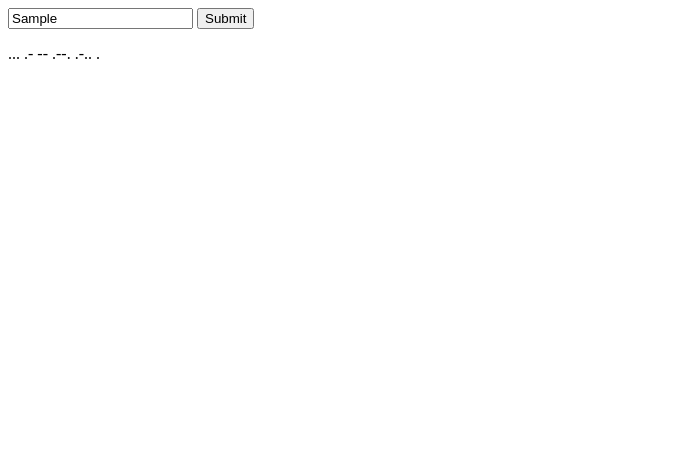
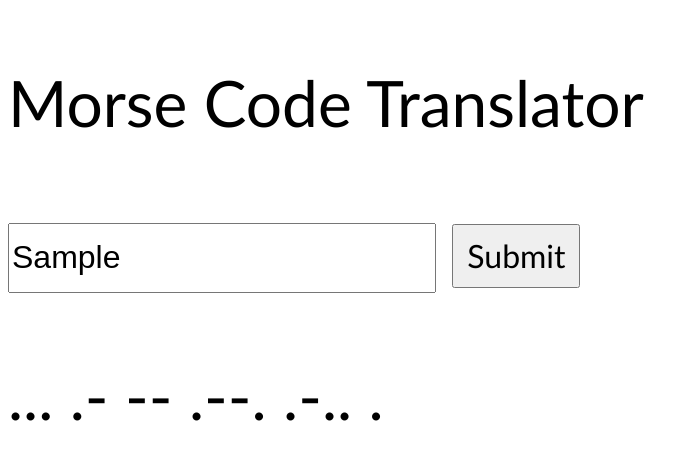
Before and after one commit to ConHiggins/oxnaTechTest_2, a website with bundled scripts: page index.html in a window 1280 px wide. Both pictures are taken after typing "Sample" into the empty fields and a click on the button "Submit". Shown: the whole page, without its empty margins (0-699 px from the left). Built offline with nearby package versions, Linux system fonts and the light colour scheme.

Commit message:
added basic tests and improved english>morse accuracy

```diff
--- a/app.js
+++ b/app.js
@@ -1,42 +1,15 @@
 import { morseArray } from "./data/morseArray.js"
-
+import { translate, printTranslate } from "./functions.js";
 
 const userInput = document.querySelector(".user-input-text");
 const button = document.querySelector(".output-button");
 const answer = document.querySelector(".output");
 
 
-export const translate = (input) => {
 
-    let outputArr = [];
-    let individualLetters = Array.from(input.toUpperCase().split(""));
-
-    for(let i=0; i<individualLetters.length; i++) {
-
-        let ASCIIchar = individualLetters[i].charCodeAt(0);
-        if((ASCIIchar >= 65 && ASCIIchar <= 90) || (ASCIIchar >= 48 && ASCIIchar <= 57))
-            {outputArr.push(morseArray[ASCIIchar-65]);
-            outputArr.push(" ");}
-
-
-
-    }
-
-    let result =  outputArr.join("");
-
-    return result;
-
-}
-
-export const printTranslate = (input) => {
-
-    console.log(input);
-    return answer.innerText = String(translate(input));
-
-}
 
 button.addEventListener("click", () => {
 
-    printTranslate(userInput.value);
+    answer.innerText = printTranslate(userInput.value);
 
 });
--- a/app.test.js
+++ /dev/null
@@ -1,9 +0,0 @@
-import { translate, printranslate } from "./app.js";
-
-
-it("returns morse code", () => {
-
-    printranslate("a1");
-
-    expect(result).toBe(".-.----");
-})
--- a/data/morseArray.js
+++ b/data/morseArray.js
@@ -25,6 +25,7 @@ export const morseArray =
 "-..-", // X
 "-.--", // Y
 "--..", // Z
+"-----", // 0
 ".----", // 1
 "..---", // 2
 "...--", // 3
@@ -34,4 +35,4 @@ export const morseArray =
 "--...", // 7
 "---..", // 8
 "----.", // 9
-"-----"]; // 0
+];
--- /dev/null
+++ b/functions.js
@@ -0,0 +1,33 @@
+import { morseArray } from "./data/morseArray.js";
+
+export const translate = (input) => {
+
+    let outputArr = [];
+    let individualLetters = Array.from(input.toUpperCase().split(""));
+
+    for(let i=0; i<individualLetters.length; i++) {
+
+        let ASCIIchar = individualLetters[i].charCodeAt(0);
+        if((ASCIIchar >= 65 && ASCIIchar <= 90) )
+            {outputArr.push(morseArray[ASCIIchar-65]);
+            outputArr.push(" "); }
+        else if (ASCIIchar >= 48 && ASCIIchar <= 57)
+            { outputArr.push(morseArray[ASCIIchar-22]);
+              outputArr.push(" ");}
+
+
+
+    }
+
+    let result =  outputArr.join("");
+
+    return result;
+
+}
+
+export const printTranslate = (input) => {
+
+    console.log(input);
+    return String(translate(input));
+
+}
--- /dev/null
+++ b/functions.test.js
@@ -0,0 +1,24 @@
+import { translate, printTranslate } from "./functions.js";
+
+
+it("returns correct morse code with spaces", () => {
+
+    let result = printTranslate("a2");
+
+    expect(result).toBe(".- ..--- ");
+})
+
+
+it("returns correct morse code with spaces", () => {
+
+    let result = printTranslate("b0");
+
+    expect(result).toBe("-... ----- ");
+})
+
+it("ignores special characters", () => {
+
+    let result = printTranslate("x/_=-=-y");
+
+    expect(result).toBe("-..- -.-- ");
+})
--- a/index.html
+++ b/index.html
@@ -10,6 +10,7 @@
 <body>
 
 
+    <p>Morse Code Translator</p>
     <input class="user-input-text"/>
     <button class="output-button">Submit</button>
     <p class="output"></p>
--- a/package.json
+++ b/package.json
@@ -3,7 +3,7 @@
   "version": "1.0.0",
   "description": "",
   "main": "app.js",
-  "type": "module",
+
   "scripts": {
     "test": "jest"
   },
--- a/styles.scss
+++ b/styles.scss
@@ -0,0 +1,21 @@
+
+
+body {
+
+    font-size: 4rem;
+    font-family: 'Trebuchet MS', 'Lucida Sans Unicode', 'Lucida Grande', 'Lucida Sans', Arial, sans-serif;
+}
+
+.user-input-text {
+
+    height: 4rem;
+    font-size: 2rem;
+}
+
+.output-button {
+
+    height: 4rem;
+    width: 8rem;
+    font-size: 2rem;
+    font-family: 'Trebuchet MS', 'Lucida Sans Unicode', 'Lucida Grande', 'Lucida Sans', Arial, sans-serif;
+}
```
Also changed, not shown: styles.css, 1 other file.
